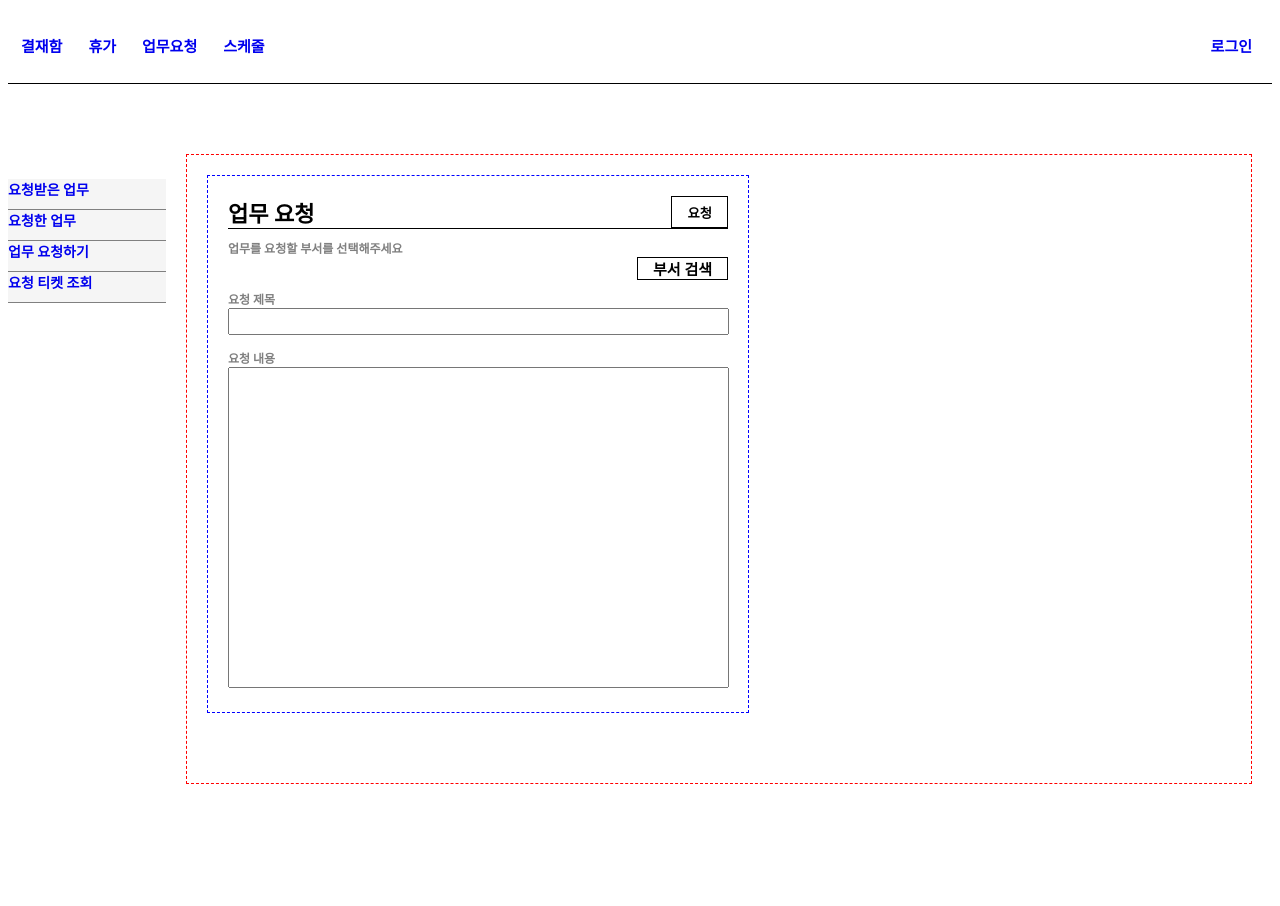
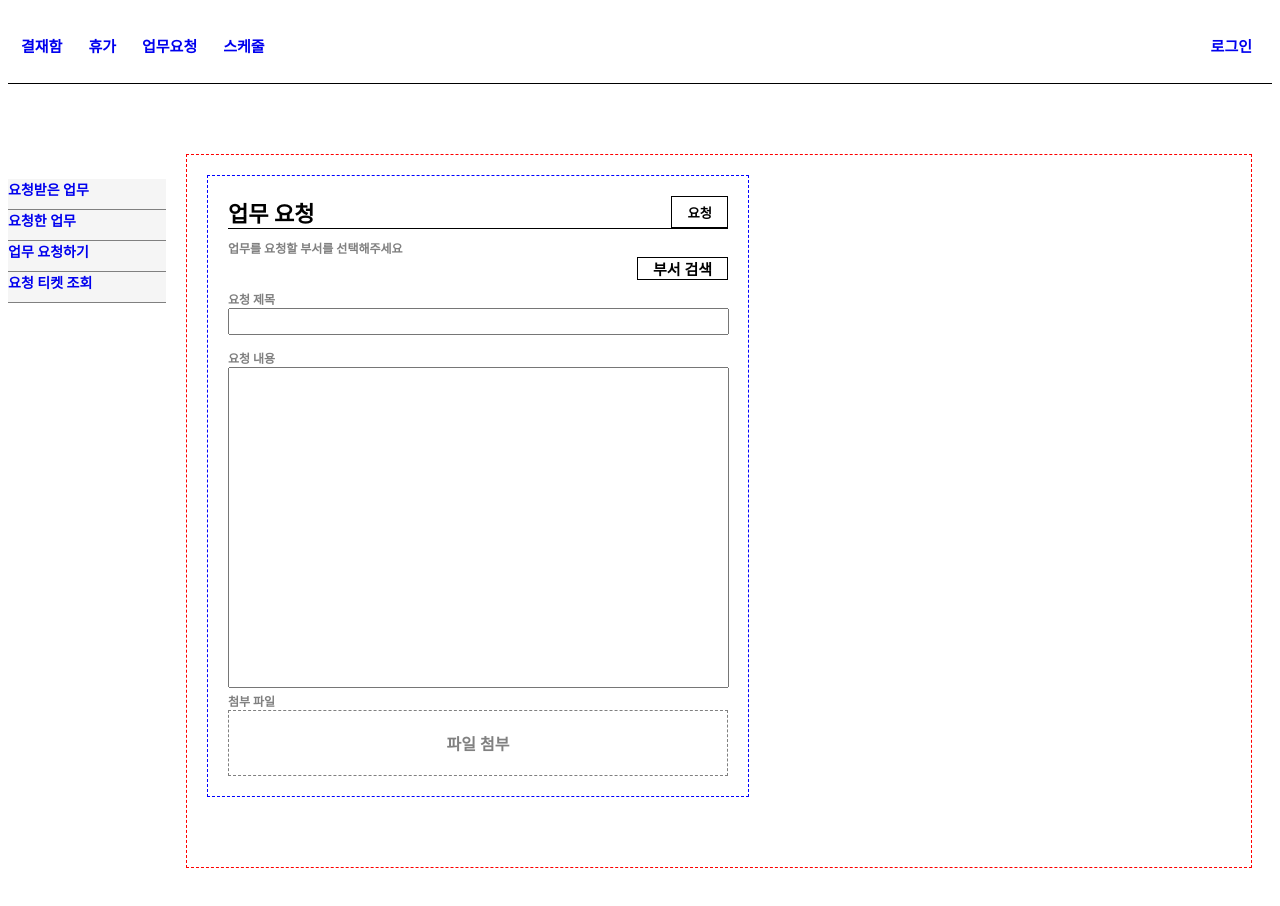
Before and after one commit to JxxHxxx/confirm-service-fe, a React (Vite) app in the folder confirm-fe/: page /work/apply in a window 1280 px wide. Shown: the top 906 px of the page. Before the commit the page ends 862 px from the top, so only its background shows below. Built offline with nearby package versions, Linux system fonts and the light colour scheme; a web font is replaced by a local one.

Commit message:
FEAT 요청 티켓 첨부 파일 프론트 로직 구현중중

```diff
--- a/confirm-fe/src/page/work/apply/WorkTicketApplicationContent.jsx
+++ b/confirm-fe/src/page/work/apply/WorkTicketApplicationContent.jsx
@@ -19,6 +19,30 @@ export default function WorkTicketApplicationContent() {
 
     const handleOnChangeTextarea = (ref, event) => {
         ref.current = event.target.value;
+    }
+
+    // 첨부파일 state
+    const [attachMents, setAttachMents] = useState([]);
+
+    const inputRef = useRef(null);
+
+    const handleInputAttachMent = () => {
+        if (inputRef.current) {
+            inputRef.current.click();
+        }
+    }
+    // 첨부파일 input onchange 이벤트 처리리
+    const handleOnchangeAttachMentInput = (event) => {
+        let files = event.target.files;
+        if (files.length > 0) {
+            let tmpArr = [];
+            for (let i = 0; i < files.length; i++) {
+                tmpArr.push({name : files[i].name , idx : i});
+            }
+
+            setAttachMents(prevFiles => prevFiles.concat(tmpArr));
+        }
+
     }
 
     const handleOnclickApplyWorkTicket = async () => {
@@ -54,11 +78,10 @@ export default function WorkTicketApplicationContent() {
         } catch (e) {
             alert(e);
         }
+    }
+    useEffect(() => {
 
-        useEffect(() => {
-
-        }, [applyFlag])
-    }
+    }, [applyFlag])
     return <>
         <MainContainer profile='dev'>
             <div id="applyWorkTicketFormContainer" style={{ border: '1px dashed blue', width: '500px', margin: '0px 0px 50px 0px', padding: '20px' }}>
@@ -93,6 +116,29 @@ export default function WorkTicketApplicationContent() {
                         readOnly={applyFlag === 'SUCCESS' ? true : false}
                         onChange={(event) => handleOnChangeTextarea(requestContentRef, event)} />
                 </div>
+                <div id="requestAttachMentDiv">
+                    <p id='requestContentDesc' className="basicDesc">첨부 파일</p>
+                    <div>
+                        <div style={{
+                            border: '1px dashed gray',
+                            padding: '20px',
+                            cursor: 'pointer',
+                            textAlign: 'center',
+                            fontFamily: 'maruBuri',
+                            color: 'gray'
+                        }}
+                            onClick={handleInputAttachMent}>
+                            {attachMents.length <= 0 ?  '파일 첨부' : attachMents.map((am, idx) => <p key={idx}>{am.name}</p>)}
+                            <input
+                                id="requestTicketAttachMent"
+                                ref={inputRef}
+                                onChange={handleOnchangeAttachMentInput}
+                                type="file"
+                                multiple
+                                style={{ display: 'none' }}></input>
+                        </div>
+                    </div>
+                </div>
             </div>
         </MainContainer>
     </>
```
